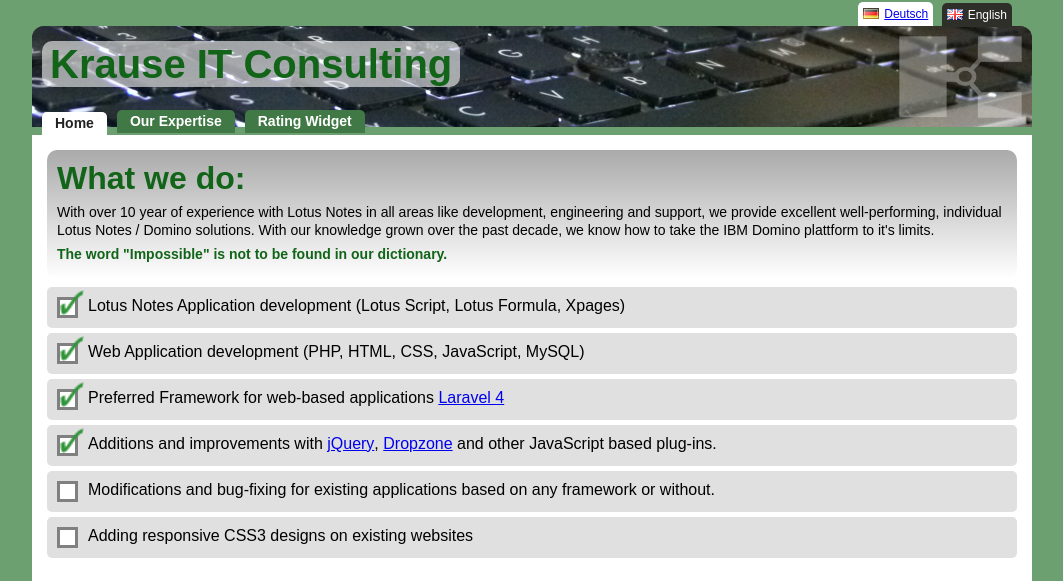
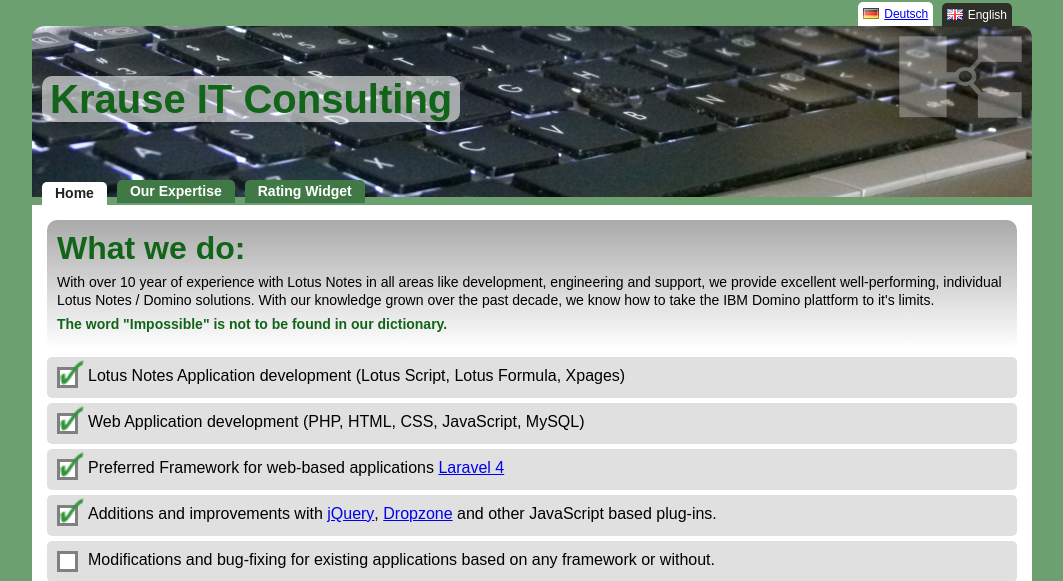
Before and after one commit to mac-duff/krause-it-consulting, a PHP site: page / in a window 1280 px wide. Shown: the top 581 px of the page, without its empty margins (108-1171 px from the left). Run offline with PHP 8.4, Linux system fonts and the light colour scheme.

Commit message:
final adjustments on header

```diff
--- a/css/main-01-2015.css
+++ b/css/main-01-2015.css
@@ -83,6 +83,7 @@ header h1{
     padding: 8px;
     border-radius: 10px;
     font-size: 40px;
+    margin: 40px 0;
 }
 header a{
     display: inline-block;
```
